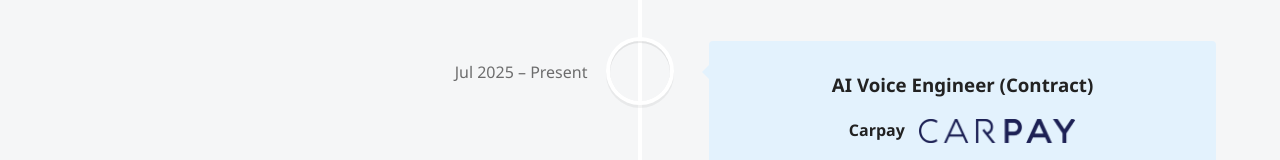
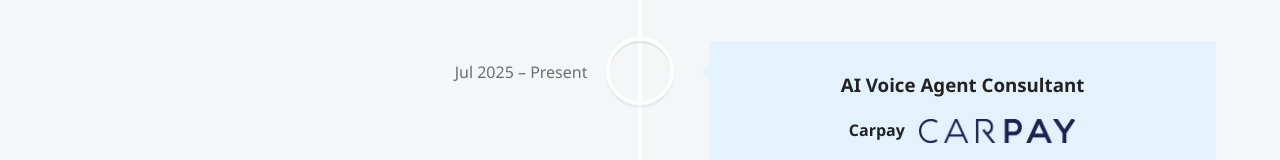
Before and after one commit to skaats22/portfolio, a React (Vite) app: page / in a window 1280 px wide. Shown: the part 2444-2604 px from the top of the page. Built offline with nearby package versions, Linux system fonts and the light colour scheme.

Commit message:
Update carpay title

```diff
--- a/src/components/Timeline/Timeline.jsx
+++ b/src/components/Timeline/Timeline.jsx
@@ -122,7 +122,7 @@ export default function Timeline() {
         contentStyle={{ background: "#e3f2fd", color: "#333" }}
         contentArrowStyle={{ borderRight: "7px solid #e3f2fd" }}
       >
-        <h3>AI Voice Engineer (Contract)</h3>
+        <h3>AI Voice Agent Consultant</h3>
         <h4 className="timeline-subtitle">
           Carpay
           <img src={carpayLogo} alt="Carpay Logo" className="timeline-logo" />
```
